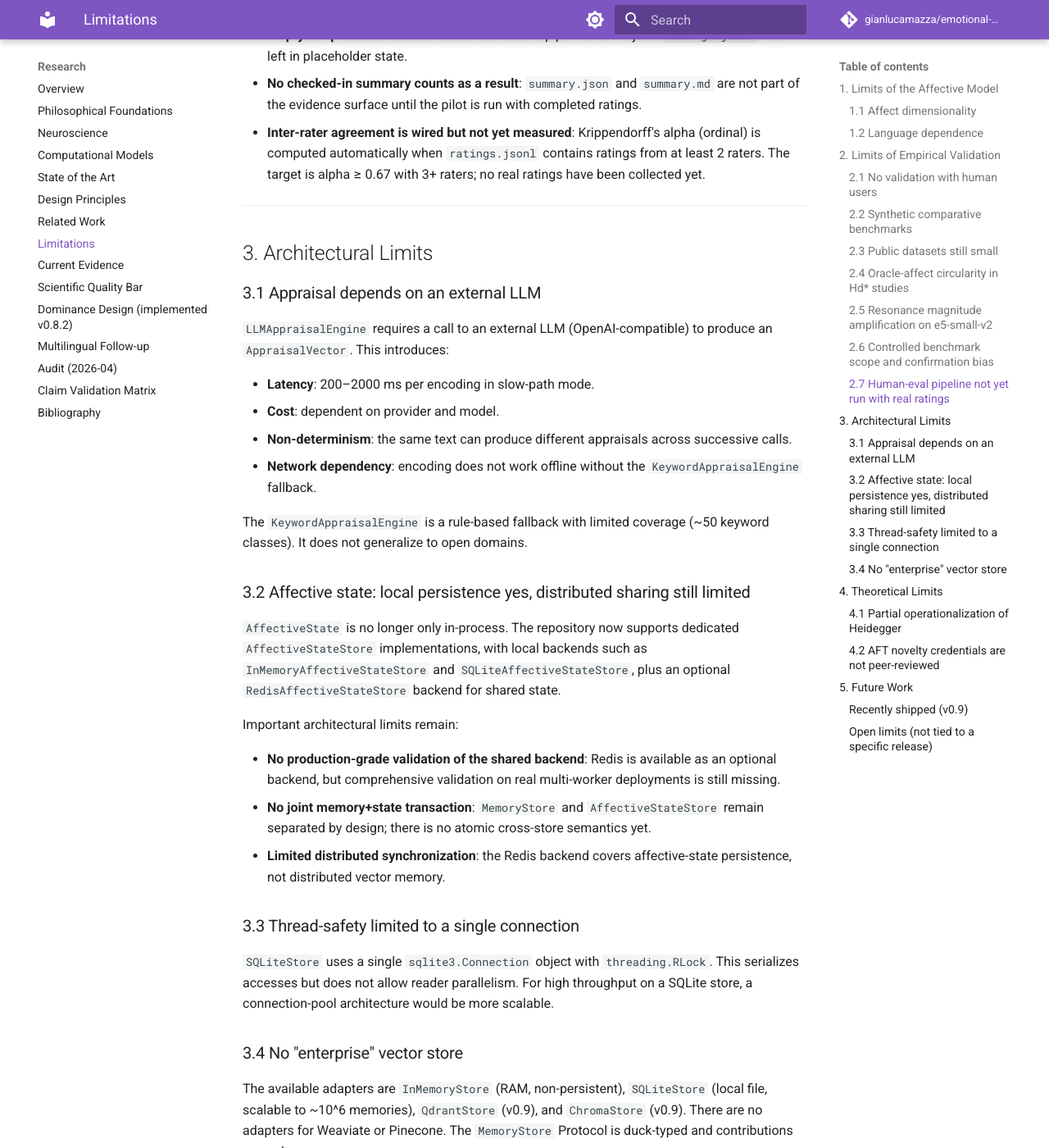
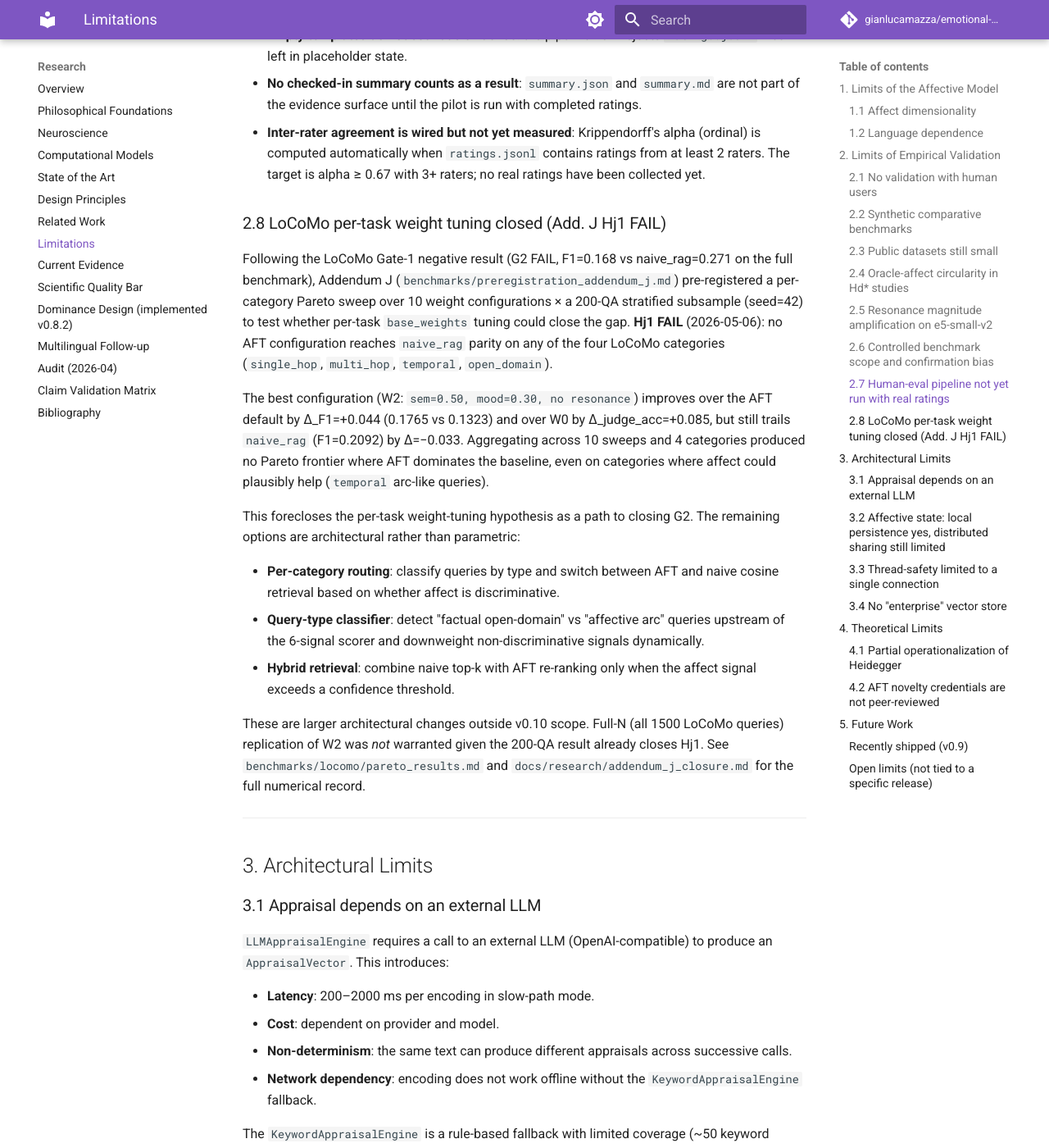
Before and after one commit to gianlucamazza/emotional-memory, an MkDocs documentation site: the page built from docs/research/08_limitations.md, in a window 1280 px wide and 1400 px high, scrolled down 4779 px. Shown: the whole window at 82% size. Built offline with MkDocs 1.6.1 and Material for MkDocs 9.7.7, drawn with Linux system fonts in a browser that asks for light colours; comment, search, counter and statistics services are not loaded; some of the changed text lies outside the part shown.

Commit message:
docs(research): §2.8 LoCoMo per-task weight tuning closed (Add. J Hj1 FAIL)
08_limitations.md cited Add. J only as a brief row in the "Open limits"
table at L304, inconsistent with the dedicated sub-section pattern used
for §2.5 (e5 amplification), §2.6 (confirmation bias), §2.7 (human-eval).
Adds §2.8 documenting what was tried, why it failed, and what remains
open architecturally. Removes the now-redundant closed table row.

Co-Authored-By: Claude Opus 4.7 <noreply@anthropic.com>

```diff
--- a/docs/research/08_limitations.md
+++ b/docs/research/08_limitations.md
@@ -210,6 +210,39 @@ the procedural gap but not the empirical one:
   ratings from at least 2 raters. The target is alpha ≥ 0.67 with 3+
   raters; no real ratings have been collected yet.
 
+### 2.8 LoCoMo per-task weight tuning closed (Add. J Hj1 FAIL)
+
+Following the LoCoMo Gate-1 negative result (G2 FAIL, F1=0.168 vs naive_rag=0.271
+on the full benchmark), Addendum J (`benchmarks/preregistration_addendum_j.md`)
+pre-registered a per-category Pareto sweep over 10 weight configurations × a
+200-QA stratified subsample (seed=42) to test whether per-task `base_weights`
+tuning could close the gap. **Hj1 FAIL** (2026-05-06): no AFT configuration
+reaches `naive_rag` parity on any of the four LoCoMo categories
+(`single_hop`, `multi_hop`, `temporal`, `open_domain`).
+
+The best configuration (W2: `sem=0.50, mood=0.30, no resonance`) improves
+over the AFT default by Δ_F1=+0.044 (0.1765 vs 0.1323) and over W0 by
+Δ_judge_acc=+0.085, but still trails `naive_rag` (F1=0.2092) by Δ=−0.033.
+Aggregating across 10 sweeps and 4 categories produced no Pareto frontier
+where AFT dominates the baseline, even on categories where affect could
+plausibly help (`temporal` arc-like queries).
+
+This forecloses the per-task weight-tuning hypothesis as a path to closing G2.
+The remaining options are architectural rather than parametric:
+
+- **Per-category routing**: classify queries by type and switch between AFT and
+  naive cosine retrieval based on whether affect is discriminative.
+- **Query-type classifier**: detect "factual open-domain" vs "affective arc"
+  queries upstream of the 6-signal scorer and downweight non-discriminative
+  signals dynamically.
+- **Hybrid retrieval**: combine naive top-k with AFT re-ranking only when the
+  affect signal exceeds a confidence threshold.
+
+These are larger architectural changes outside v0.10 scope. Full-N (all
+1500 LoCoMo queries) replication of W2 was *not* warranted given the 200-QA
+result already closes Hj1. See `benchmarks/locomo/pareto_results.md` and
+`docs/research/addendum_j_closure.md` for the full numerical record.
+
 ---
 
 ## 3. Architectural Limits
```
Also changed, not shown: other parts of docs/research/08_limitations.md (+1 -1 lines).
